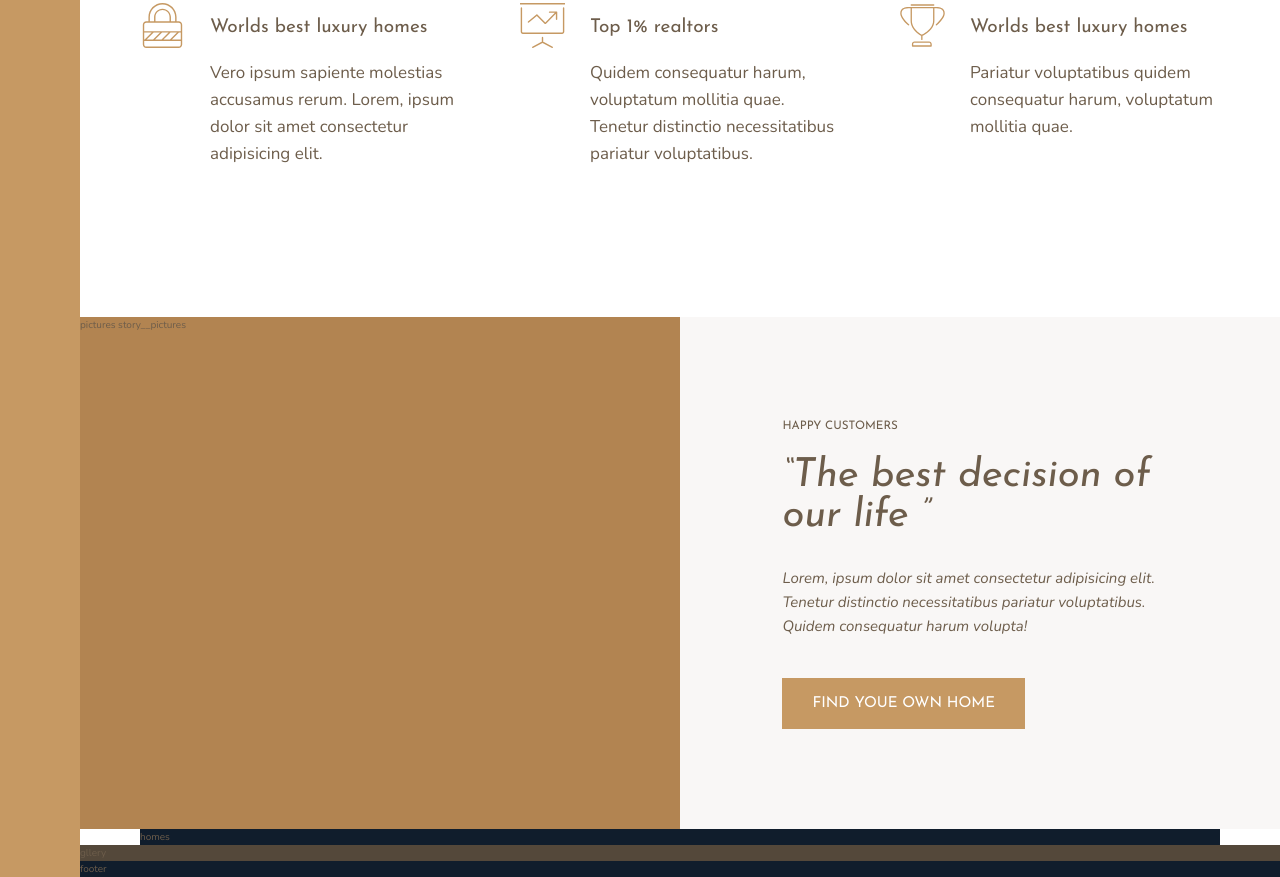
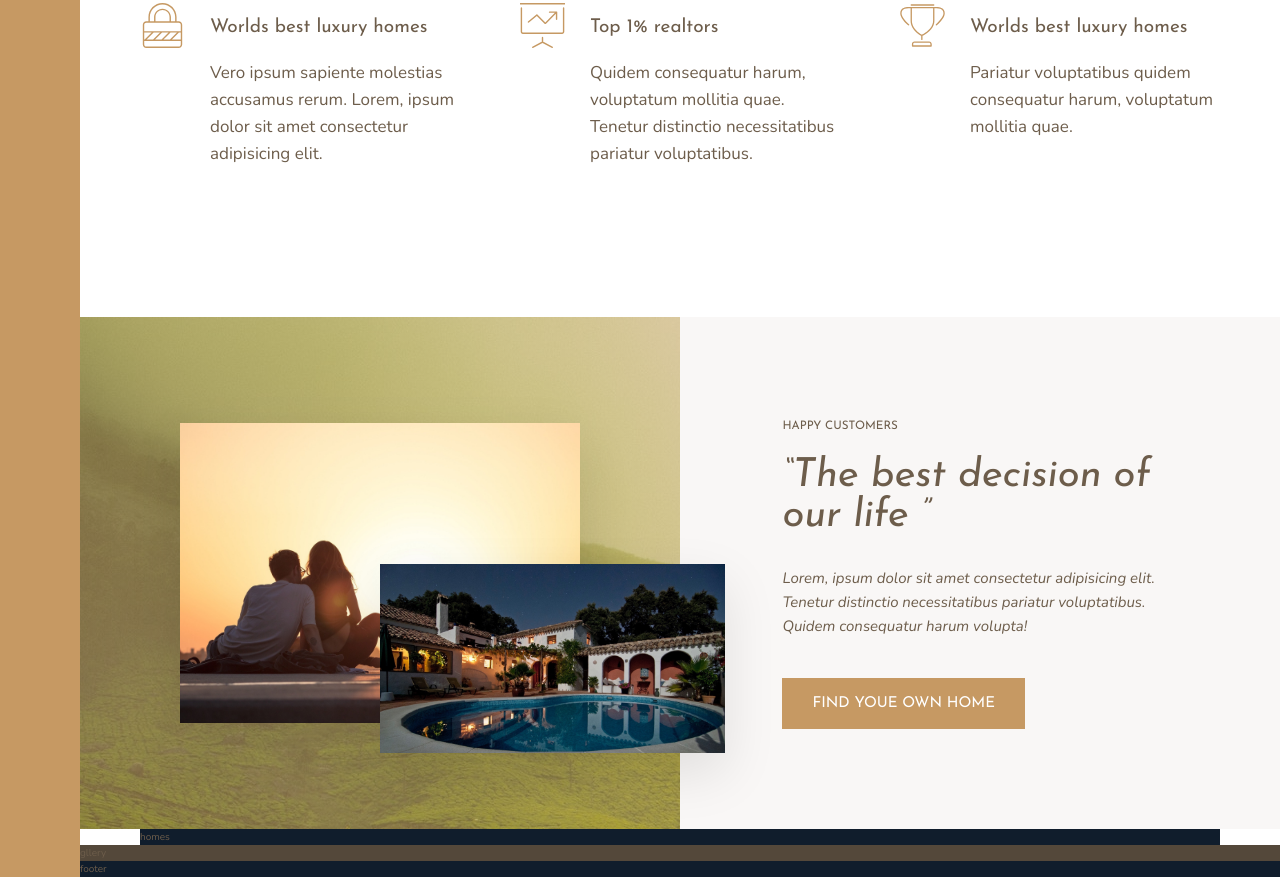
Before and after one commit to nivanovic7/nexter, a website: page index.html in a window 1280 px wide. Shown: the part 991-1868 px from the top of the page. Drawn offline with nearby package versions, Linux system fonts and the light colour scheme.

Commit message:
Stpory pictures finished styles

```diff
--- a/index.html
+++ b/index.html
@@ -81,7 +81,10 @@
         </p>
       </div>
     </div>
-    <div class="story__pictures">pictures story__pictures</div>
+    <div class="story__pictures">
+      <img src="img/story-1.jpeg" alt="img" class="story__img--1" />
+      <img src="img/story-2.jpeg" alt="new house" class="story__img--2" />
+    </div>
     <div class="story__content">
       <h3 class="heading-3 mb-sm">Happy customers</h3>
       <h2 class="heading-2 heading-2--dark mb-md">
--- a/sass/_story.scss
+++ b/sass/_story.scss
@@ -2,6 +2,30 @@
   &__pictures {
     background-color: $color-primary-dark;
     grid-column: full-start / col-end 4;
+    display: grid;
+    grid-template-columns: repeat(6, 1fr);
+    grid-template-rows: repeat(6, 1fr);
+    align-items: center;
+    background-image: linear-gradient(
+        rgba($color-primary, 0.5),
+        rgba($color-primary, 0.5)
+      ),
+      url(../img/back.jpg);
+  }
+
+  &__img--1 {
+    width: 100%;
+    grid-row: 2 / 6;
+    grid-column: 2 / 6;
+    box-shadow: 0 2rem 5rem rgba(black, 0.1);
+  }
+
+  &__img--2 {
+    width: 115%;
+    grid-column: 4 / 7;
+    grid-row: 4 / 6;
+    z-index: 20;
+    box-shadow: 0 2rem 5rem rgba(black, 0.1);
   }
 
   &__content {
```
Also changed, not shown: css/style.css.
